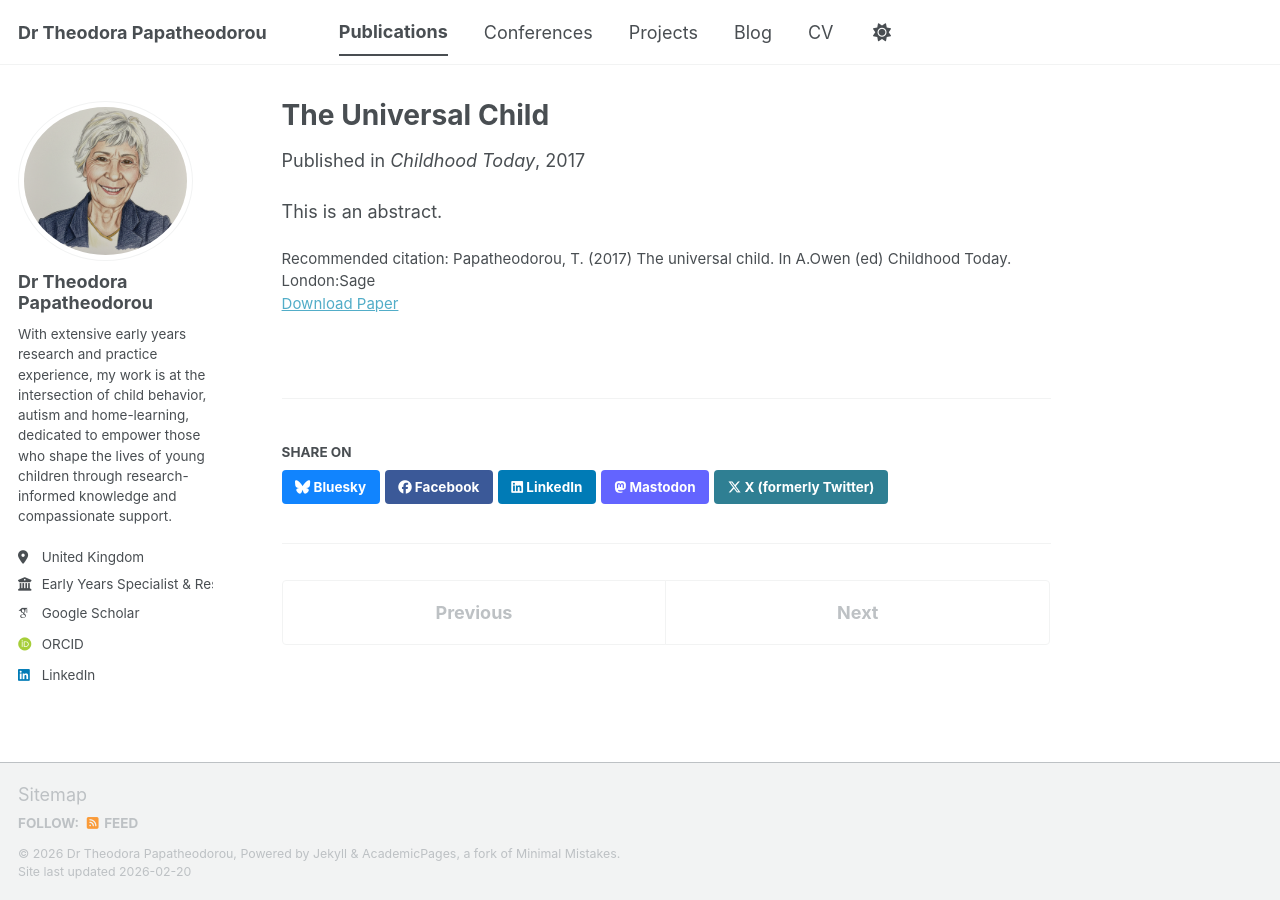
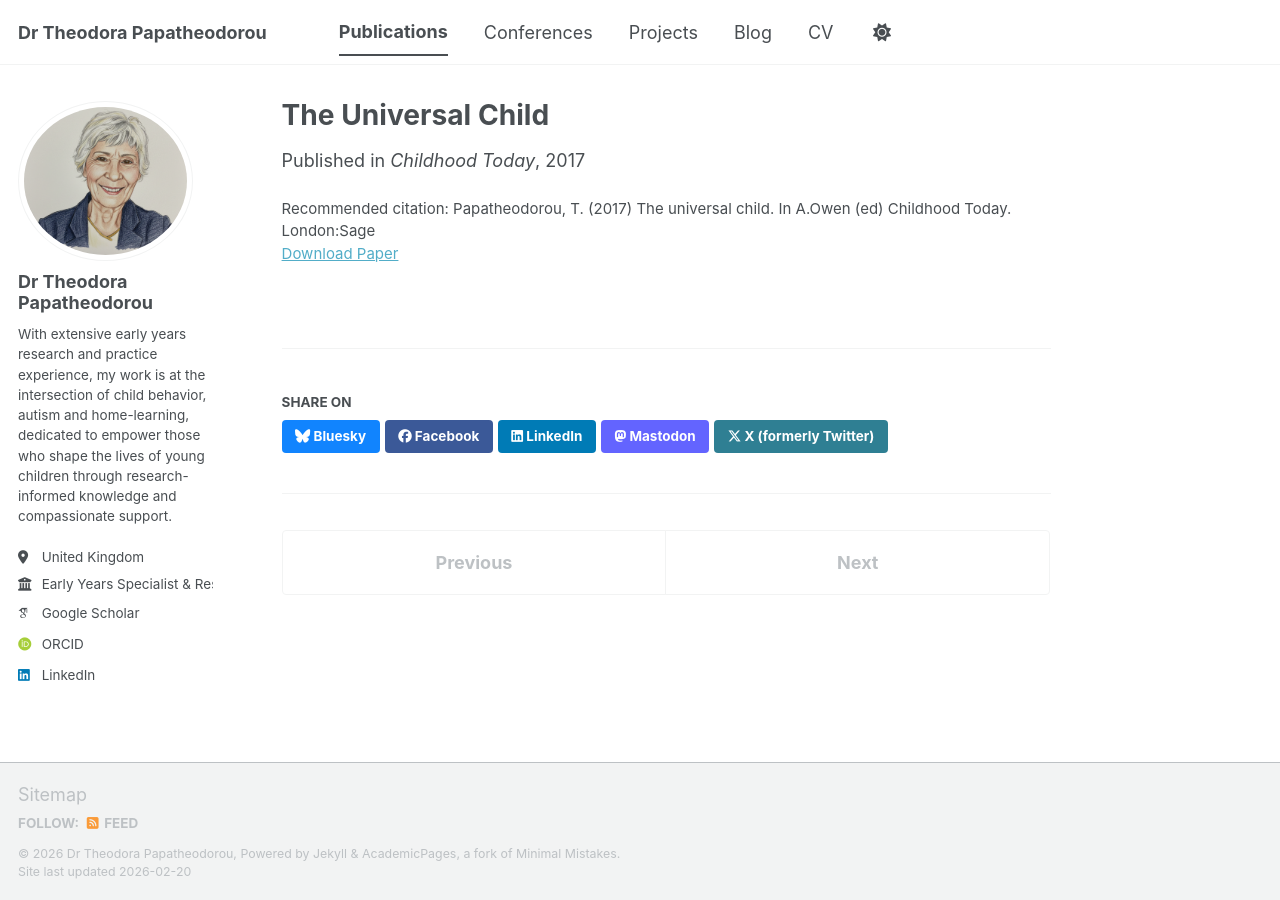
Before and after one commit to theodorapapatheodorou/theodorapapatheodorou.github.io, a Jekyll site: the page built from _publications/2026-02-20-the-universal-child.md, in a window 1280 px wide. Built offline with Jekyll 4.4.1, drawn with Linux system fonts in a browser that asks for light colours; some web fonts are replaced; a script bundle is joined from its source files by our own code; library files that are not in the unit come from our copies.

Commit message:
Update _publications/2026-02-20-the-universal-child.md (via Pages CMS)

```diff
--- a/_publications/2026-02-20-the-universal-child.md
+++ b/_publications/2026-02-20-the-universal-child.md
@@ -6,5 +6,5 @@
 paperurl: https://uk.sagepub.com/en-gb/eur/childhood-today/book253332#contents
 citation: "Papatheodorou, T. (2017) The universal child. In A.Owen (ed)
   Childhood Today. London:Sage "
+collection: publications
 ---
-This is an abstract.
```
